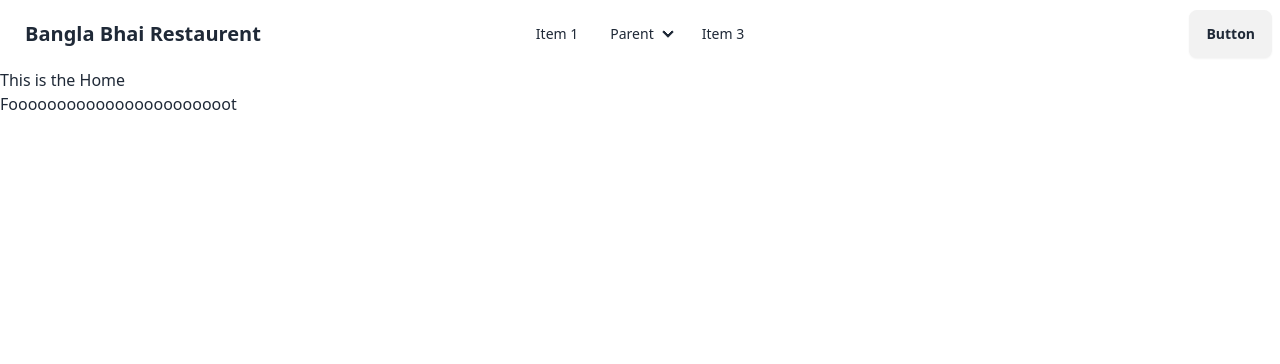
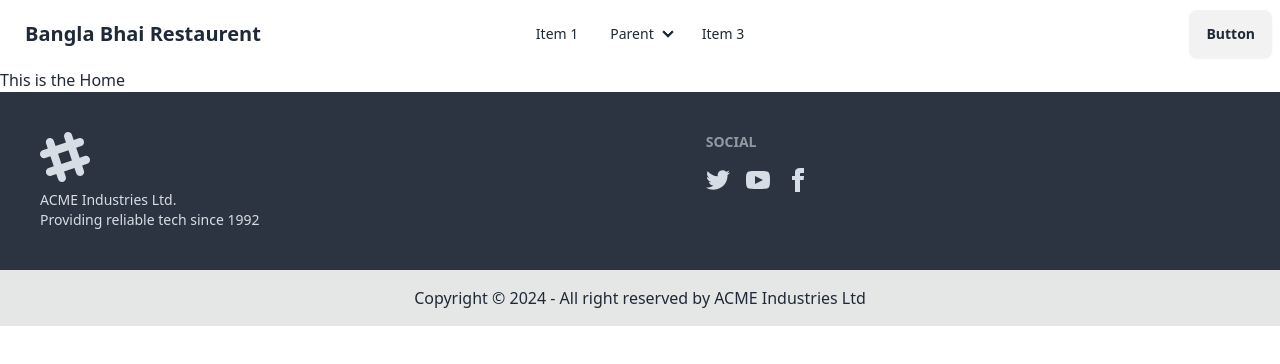
Before and after one commit to FM-Akib/bangla-bhai-restaurent, a React (Vite) app: page / in a window 1280 px wide. Shown: the top 364 px of the page. Built offline with nearby package versions, Linux system fonts and the light colour scheme.

Commit message:
Footer added

```diff
--- a/src/Pages/Shared/Footer/Footer.jsx
+++ b/src/Pages/Shared/Footer/Footer.jsx
@@ -2,9 +2,28 @@
 
 const Footer = () => {
     return (
-        <div>
-            Fooooooooooooooooooooooot
-        </div>
+
+<footer>
+    <div className="footer p-10 bg-neutral text-neutral-content">
+  <div>
+    <svg width="50" height="50" viewBox="0 0 24 24" xmlns="http://www.w3.org/2000/svg" fillRule="evenodd" clipRule="evenodd" className="fill-current"><path d="M22.672 15.226l-2.432.811.841 2.515c.33 1.019-.209 2.127-1.23 2.456-1.15.325-2.148-.321-2.463-1.226l-.84-2.518-5.013 1.677.84 2.517c.391 1.203-.434 2.542-1.831 2.542-.88 0-1.601-.564-1.86-1.314l-.842-2.516-2.431.809c-1.135.328-2.145-.317-2.463-1.229-.329-1.018.211-2.127 1.231-2.456l2.432-.809-1.621-4.823-2.432.808c-1.355.384-2.558-.59-2.558-1.839 0-.817.509-1.582 1.327-1.846l2.433-.809-.842-2.515c-.33-1.02.211-2.129 1.232-2.458 1.02-.329 2.13.209 2.461 1.229l.842 2.515 5.011-1.677-.839-2.517c-.403-1.238.484-2.553 1.843-2.553.819 0 1.585.509 1.85 1.326l.841 2.517 2.431-.81c1.02-.33 2.131.211 2.461 1.229.332 1.018-.21 2.126-1.23 2.456l-2.433.809 1.622 4.823 2.433-.809c1.242-.401 2.557.484 2.557 1.838 0 .819-.51 1.583-1.328 1.847m-8.992-6.428l-5.01 1.675 1.619 4.828 5.011-1.674-1.62-4.829z"></path></svg>
+    <p>ACME Industries Ltd.<br/>Providing reliable tech since 1992</p>
+  </div>
+  <div>
+    <h6 className="footer-title">Social</h6>
+    <div className="grid grid-flow-col gap-4">
+      <a><svg xmlns="http://www.w3.org/2000/svg" width="24" height="24" viewBox="0 0 24 24" className="fill-current"><path d="M24 4.557c-.883.392-1.832.656-2.828.775 1.017-.609 1.798-1.574 2.165-2.724-.951.564-2.005.974-3.127 1.195-.897-.957-2.178-1.555-3.594-1.555-3.179 0-5.515 2.966-4.797 6.045-4.091-.205-7.719-2.165-10.148-5.144-1.29 2.213-.669 5.108 1.523 6.574-.806-.026-1.566-.247-2.229-.616-.054 2.281 1.581 4.415 3.949 4.89-.693.188-1.452.232-2.224.084.626 1.956 2.444 3.379 4.6 3.419-2.07 1.623-4.678 2.348-7.29 2.04 2.179 1.397 4.768 2.212 7.548 2.212 9.142 0 14.307-7.721 13.995-14.646.962-.695 1.797-1.562 2.457-2.549z"></path></svg></a>
+      <a><svg xmlns="http://www.w3.org/2000/svg" width="24" height="24" viewBox="0 0 24 24" className="fill-current"><path d="M19.615 3.184c-3.604-.246-11.631-.245-15.23 0-3.897.266-4.356 2.62-4.385 8.816.029 6.185.484 8.549 4.385 8.816 3.6.245 11.626.246 15.23 0 3.897-.266 4.356-2.62 4.385-8.816-.029-6.185-.484-8.549-4.385-8.816zm-10.615 12.816v-8l8 3.993-8 4.007z"></path></svg></a>
+      <a><svg xmlns="http://www.w3.org/2000/svg" width="24" height="24" viewBox="0 0 24 24" className="fill-current"><path d="M9 8h-3v4h3v12h5v-12h3.642l.358-4h-4v-1.667c0-.955.192-1.333 1.115-1.333h2.885v-5h-3.808c-3.596 0-5.192 1.583-5.192 4.615v3.385z"></path></svg></a>
+    </div>
+  </div>
+  </div>
+    <div className="footer-center p-4 bg-base-300 text-base-content">
+    <div>
+        <p>Copyright © 2024 - All right reserved by ACME Industries Ltd</p>
+    </div>
+    </div>
+</footer>
     );
 };
 
--- a/src/main.jsx
+++ b/src/main.jsx
@@ -10,6 +10,8 @@
 
 ReactDOM.createRoot(document.getElementById('root')).render(
   <React.StrictMode>
-    <RouterProvider router={router} />
+   <div className="max-w-screen-xl mx-auto">
+   <RouterProvider router={router} />
+   </div>
   </React.StrictMode>,
 )
```
